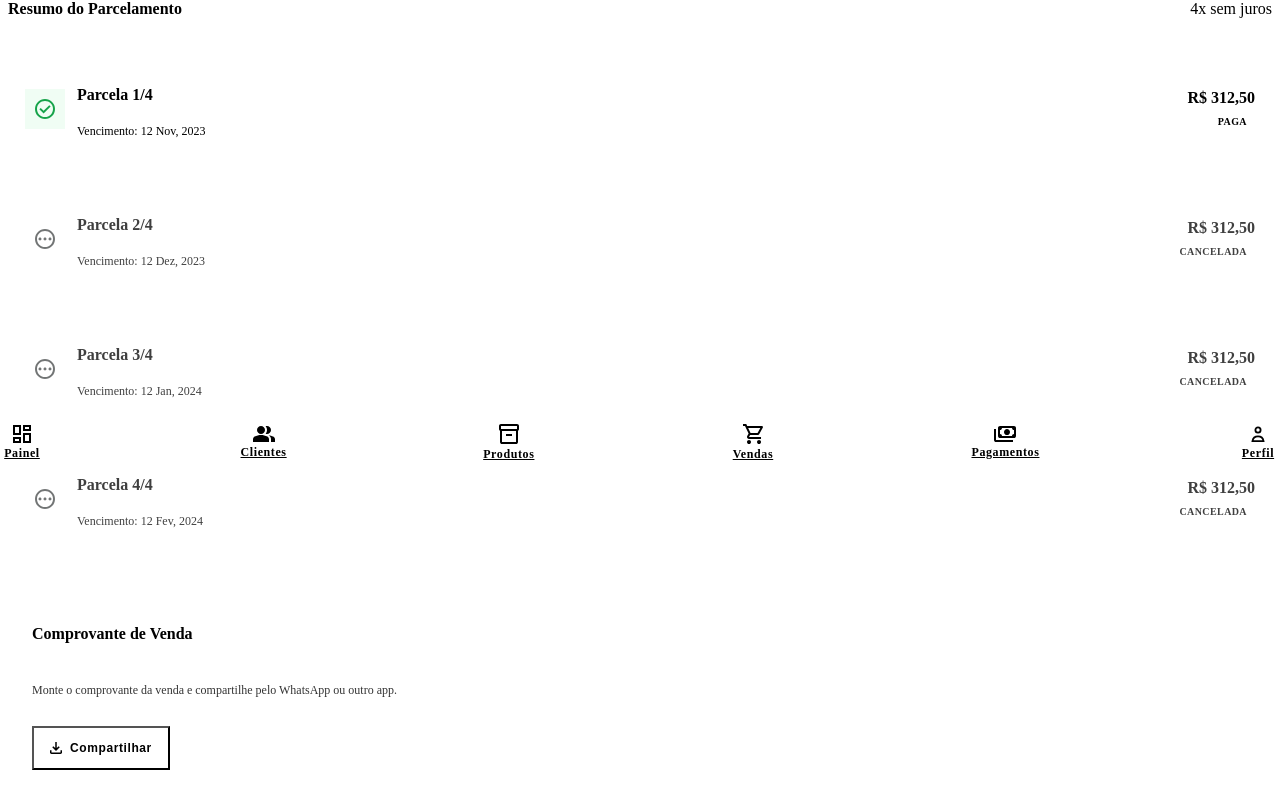
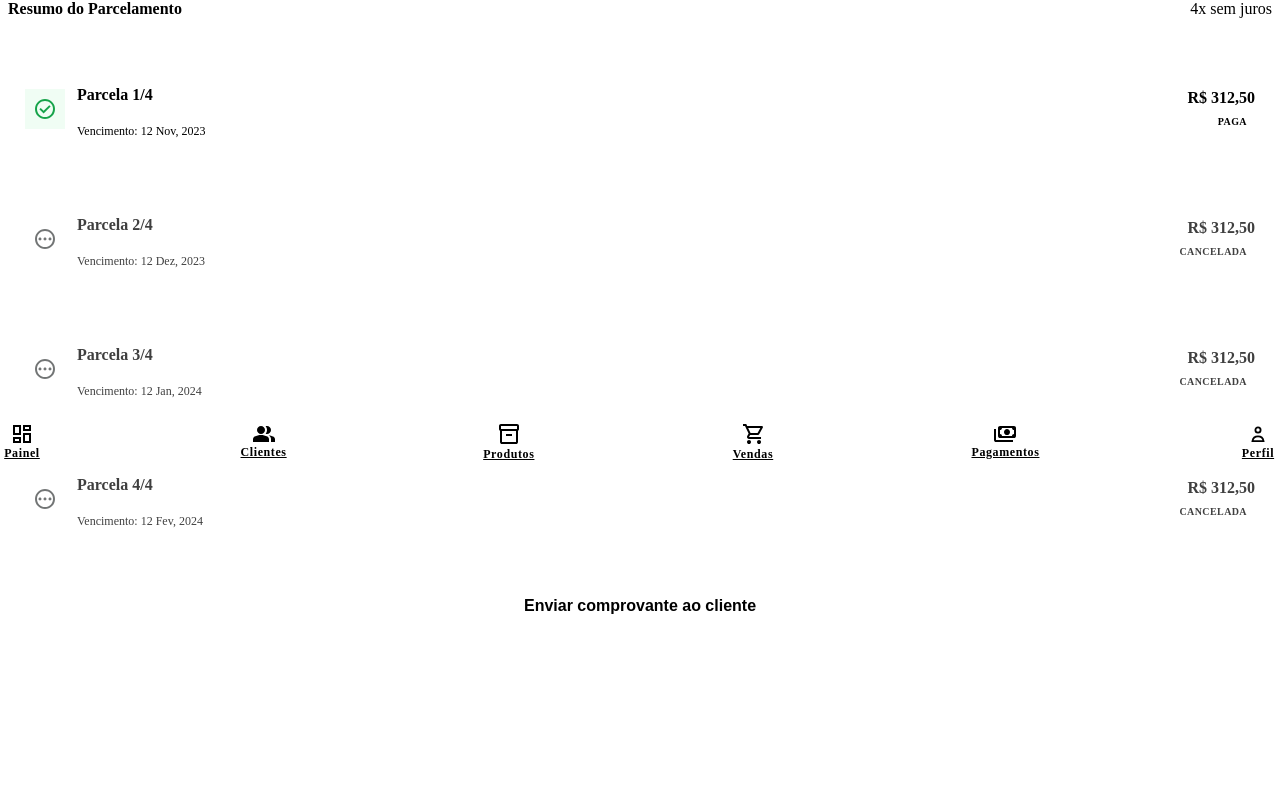
Before and after one commit to Projeto-de-PI-Extensao-G4/Frontend, a React (Vite) app: page /vendas/2650 in a window 1280 px wide. Shown: the part 335-1137 px from the top of the page. After the commit the page ends 973 px from the top, so only its background shows below. Built offline with nearby package versions, Linux system fonts and the light colour scheme; the HTML template or start-up script is replaced by a standard one.

Commit message:
feat: um botao so para enviar o comprovante, com previa do texto

```diff
--- a/src/pages/VendaDetalhe/VendaDetalhe.jsx
+++ b/src/pages/VendaDetalhe/VendaDetalhe.jsx
@@ -10,8 +10,6 @@ import parcelaAberta from '../../assets/icons/parcela-aberta.svg';
 import parcelaAguardando from '../../assets/icons/parcela-aguardando.svg';
 import registrarPagamento from '../../assets/icons/registrar-pagamento.svg';
 import registrarPagamentoInativo from '../../assets/icons/registrar-pagamento-inativo.svg';
-import baixar from '../../assets/icons/baixar.svg';
-import compartilharHeader from '../../assets/icons/compartilhar-header.svg';
 import styles from './VendaDetalhe.module.css';
 
 const HOJE = '2023-12-20';
@@ -45,6 +43,12 @@ function vendaDoId(id) {
 const moeda = (centavos) => (centavos / 100).toLocaleString('pt-BR', { style: 'currency', currency: 'BRL' });
 
 // Sem Date: evita o deslocamento de fuso (spec §3.1).
+// dd/mm/aaaa, o formato do texto do comprovante.
+function dataCurta(iso) {
+  const [ano, mes, dia] = iso.slice(0, 10).split('-');
+  return `${dia}/${mes}/${ano}`;
+}
+
 function formatarData(iso) {
   const [ano, mes, dia] = iso.slice(0, 10).split('-');
   return `${dia} ${MESES[Number(mes) - 1]}, ${ano}`;
@@ -74,7 +78,8 @@ const ICONE_STATUS = {
 export default function VendaDetalhe() {
   const { id } = useParams();
   const [venda, setVenda] = useState(() => vendaDoId(id));
-  const [folha, setFolha] = useState(null); // { tipo: 'pagar' | 'quitar' | 'cancelar', parcelaId? }
+  const [folha, setFolha] = useState(null);
+  const [copiado, setCopiado] = useState(false); // { tipo: 'pagar' | 'quitar' | 'cancelar', parcelaId? }
 
   const parcelas = comStatusExibicao(venda.parcelas);
   const pagas = parcelas.filter((p) => p.paga).length;
@@ -104,28 +109,36 @@ export default function VendaDetalhe() {
     fecharFolha();
   };
 
-  const compartilhar = () => {
-    const texto =
-      `Comprovante de venda #${id}\nCliente: ${venda.clienteNome}\n` +
-      `Total: ${moeda(venda.valorTotal)}\nParcelas pagas: ${pagas}/${parcelas.length}\n` +
-      `Saldo devedor: ${moeda(saldo)}`;
+  // Mesmo formato do textoCompartilhamento de GET /vendas/{id}/comprovante, que substitui este mock.
+  const textoComprovante = [
+    `Cris Utilidades — Comprovante da venda #${id}`,
+    `Cliente: ${venda.clienteNome}`,
+    `Data: ${dataCurta(venda.dataVenda)}`,
+    `Total: ${moeda(venda.valorTotal)}`,
+    `Pago: ${moeda(venda.valorTotal - saldo)}`,
+    `Restante: ${moeda(cancelada ? 0 : saldo)}`,
+    '',
+    'Parcelas:',
+    ...parcelas.map((p) => `- ${p.numero}) ${moeda(p.valor)} venc. ${dataCurta(p.vencimento)} [${p.statusExibicao}]`),
+  ].join('\n');
+
+  // Compartilhamento nativo do celular (WhatsApp, e-mail...); no computador, abre o WhatsApp Web.
+  const enviarComprovante = () => {
     if (navigator.share) {
-      navigator.share({ text: texto }).catch(() => {});
+      navigator.share({ text: textoComprovante }).catch(() => {});
     } else {
-      window.open(`https://wa.me/?text=${encodeURIComponent(texto)}`, '_blank', 'noopener');
+      window.open(`https://wa.me/?text=${encodeURIComponent(textoComprovante)}`, '_blank', 'noopener');
     }
   };
 
-  const botaoCompartilhar = (
-    <button type="button" className={styles.botaoHeader} aria-label="Compartilhar" onClick={compartilhar}>
-      <img src={compartilharHeader} width={18} height={20} alt="" />
-    </button>
-  );
+  const copiarComprovante = () => {
+    navigator.clipboard?.writeText(textoComprovante).then(() => setCopiado(true));
+  };
 
   const parcelaDaFolha = folha?.tipo === 'pagar' ? parcelas.find((p) => p.id === folha.parcelaId) : null;
 
   return (
-    <AppLayout cabecalho={{ titulo: `Venda #${id}`, esquerda: 'voltar', direita: botaoCompartilhar }}>
+    <AppLayout cabecalho={{ titulo: `Venda #${id}`, esquerda: 'voltar' }}>
       <section className={styles.identidade}>
         <div className={styles.linhaIdentidade}>
           <div className={styles.bloco}>
@@ -216,6 +229,16 @@ export default function VendaDetalhe() {
         </div>
       </section>
 
+      <Botao
+        variante="secundario"
+        onClick={() => {
+          setCopiado(false);
+          setFolha({ tipo: 'comprovante' });
+        }}
+      >
+        Enviar comprovante ao cliente
+      </Botao>
+
       {!cancelada && (
         <section className={styles.acoes}>
           {saldo > 0 && (
@@ -229,16 +252,15 @@ export default function VendaDetalhe() {
         </section>
       )}
 
-      <section className={styles.comprovante}>
-        <h3 className={styles.comprovanteTitulo}>Comprovante de Venda</h3>
-        <p className={styles.comprovanteTexto}>
-          Monte o comprovante da venda e compartilhe pelo WhatsApp ou outro app.
-        </p>
-        <button type="button" className={styles.compartilhar} onClick={compartilhar}>
-          <img src={baixar} width={12} height={12} alt="" />
-          Compartilhar
-        </button>
-      </section>
+
+      <FolhaInferior aberta={folha?.tipo === 'comprovante'} onFechar={fecharFolha} titulo="Comprovante da venda">
+        <p className="texto-apoio">É esta a mensagem que o cliente recebe:</p>
+        <pre className={styles.previa}>{textoComprovante}</pre>
+        <Botao onClick={enviarComprovante}>Enviar (WhatsApp ou outro app)</Botao>
+        <Botao variante="secundario" onClick={copiarComprovante}>
+          {copiado ? 'Texto copiado ✓' : 'Copiar texto'}
+        </Botao>
+      </FolhaInferior>
 
       <FolhaInferior
         aberta={folha?.tipo === 'pagar' || folha?.tipo === 'quitar'}
--- a/src/pages/VendaDetalhe/VendaDetalhe.module.css
+++ b/src/pages/VendaDetalhe/VendaDetalhe.module.css
@@ -1,13 +1,3 @@
-.botaoHeader {
-  display: flex;
-  align-items: center;
-  justify-content: center;
-  width: 44px;
-  height: 44px;
-  margin: -13px;
-  border-radius: var(--raio-pilula);
-}
-
 .identidade {
   display: flex;
   flex-direction: column;
@@ -251,61 +241,10 @@
   border-radius: var(--raio-cartao);
 }
 
-.comprovante {
-  position: relative;
-  display: flex;
-  flex-direction: column;
-  align-items: flex-start;
-  gap: 8px;
-  padding: 24px;
-  overflow: hidden;
-  color: var(--cor-branco);
-  background: var(--cor-preto);
-  border-radius: 16px;
-}
 
-.comprovante::after {
-  content: '';
-  position: absolute;
-  right: -40px;
-  bottom: -40px;
-  width: 160px;
-  height: 160px;
-  background: rgba(255, 255, 255, 0.1);
-  border-radius: var(--raio-pilula);
-  filter: blur(32px);
-  pointer-events: none;
-}
 
-.comprovanteTitulo {
-  font-size: 16px;
-  font-weight: 600;
-  line-height: 24px;
-}
 
-.comprovanteTexto {
-  padding-bottom: 8px;
-  font-size: 12px;
-  line-height: 16px;
-  opacity: 0.8;
-}
 
-.compartilhar {
-  position: relative;
-  z-index: 1;
-  display: inline-flex;
-  align-items: center;
-  gap: 8px;
-  min-height: 44px;
-  padding: 0 16px;
-  font-size: 12px;
-  font-weight: 600;
-  line-height: 16px;
-  letter-spacing: 0.6px;
-  color: var(--cor-preto);
-  background: var(--cor-branco);
-  border-radius: var(--raio-campo);
-}
 
 .formas {
   display: flex;
@@ -379,3 +318,17 @@
 .confirmarCancelamento.confirmarCancelamento {
   background: var(--cor-perigo);
 }
+
+/* Prévia do texto do comprovante, com as quebras de linha do WhatsApp. */
+.previa {
+  margin: 0;
+  padding: 16px;
+  font-family: var(--fonte);
+  font-size: 13px;
+  line-height: 1.5;
+  white-space: pre-wrap;
+  color: var(--cor-texto);
+  background: var(--cor-fundo);
+  border: 1px solid var(--cor-borda);
+  border-radius: var(--raio-cartao);
+}
```
Also changed, not shown: src/assets/icons/baixar.svg (deleted), src/assets/icons/compartilhar-header.svg (deleted).
